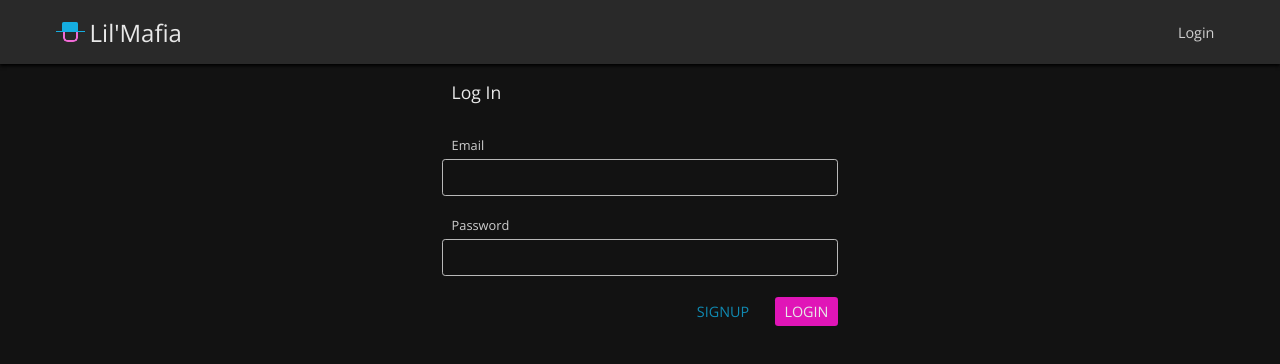
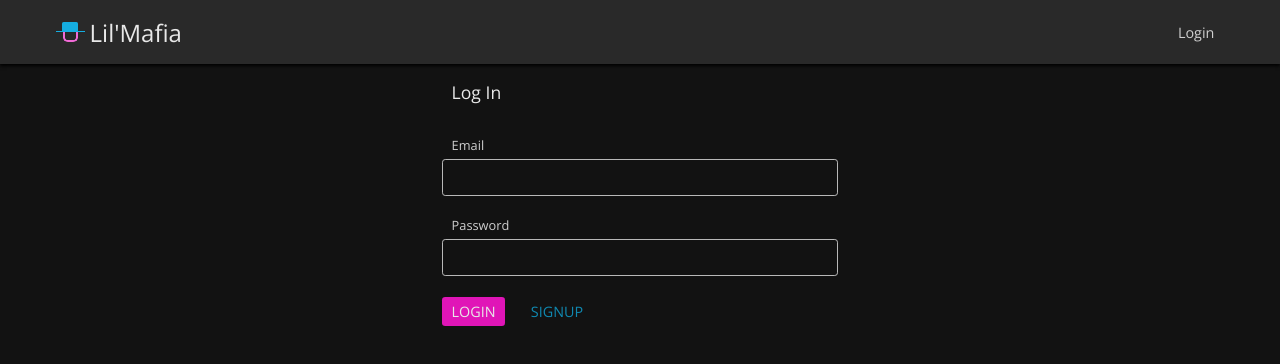
Before and after one commit to eeliacik/Lil-Mafia, a Vue app: page /login in a window 1280 px wide. Shown: the top 364 px of the page. Built offline with nearby package versions, Linux system fonts and the light colour scheme.

Commit message:
input hover border effect

```diff
--- a/src/pages/authentication/LogIn.vue
+++ b/src/pages/authentication/LogIn.vue
@@ -28,8 +28,8 @@
         </p>
       </div>
       <div class="form-action">
+        <div class="login-button" @click="login">LOGIN</div>
         <router-link class="signup-link" to="/signup">SIGNUP</router-link>
-        <div class="login-button" @click="login">LOGIN</div>
       </div>
       <p v-show="isLoading">Signing In...</p>
     </div>
@@ -141,7 +141,7 @@ export default {
   font-size: 0.9rem;
   outline: none;
   &:hover {
-    cursor: pointer;
+    border-color: var(--theme-color-light-2)
   }
   &:focus {
     border: 0.06rem solid var(--lm-primary-color);
@@ -152,7 +152,7 @@ export default {
   padding: 0;
   display: flex;
   flex-direction: row;
-  justify-content: flex-end;
+  justify-content: flex-start;
   align-items: center;
   gap: 1rem;
 }
```
